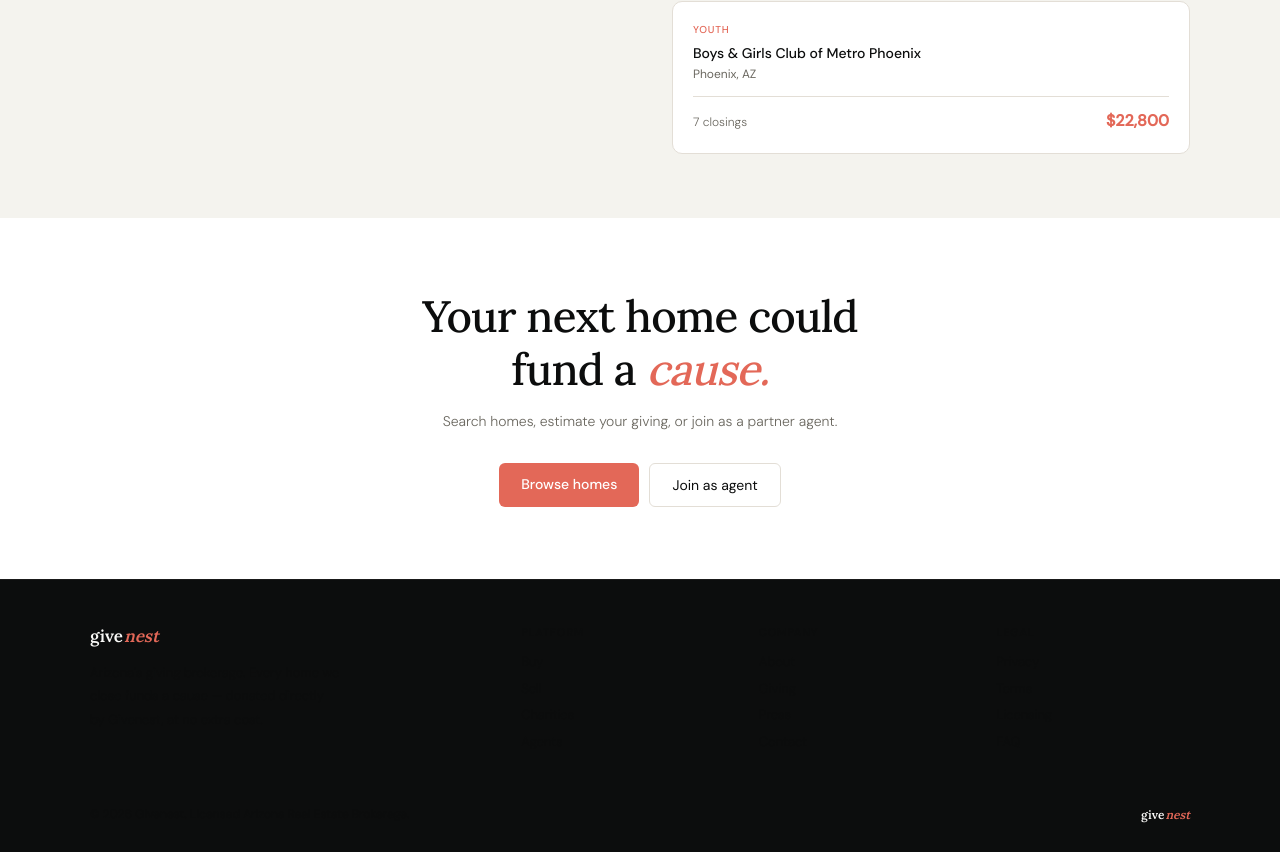
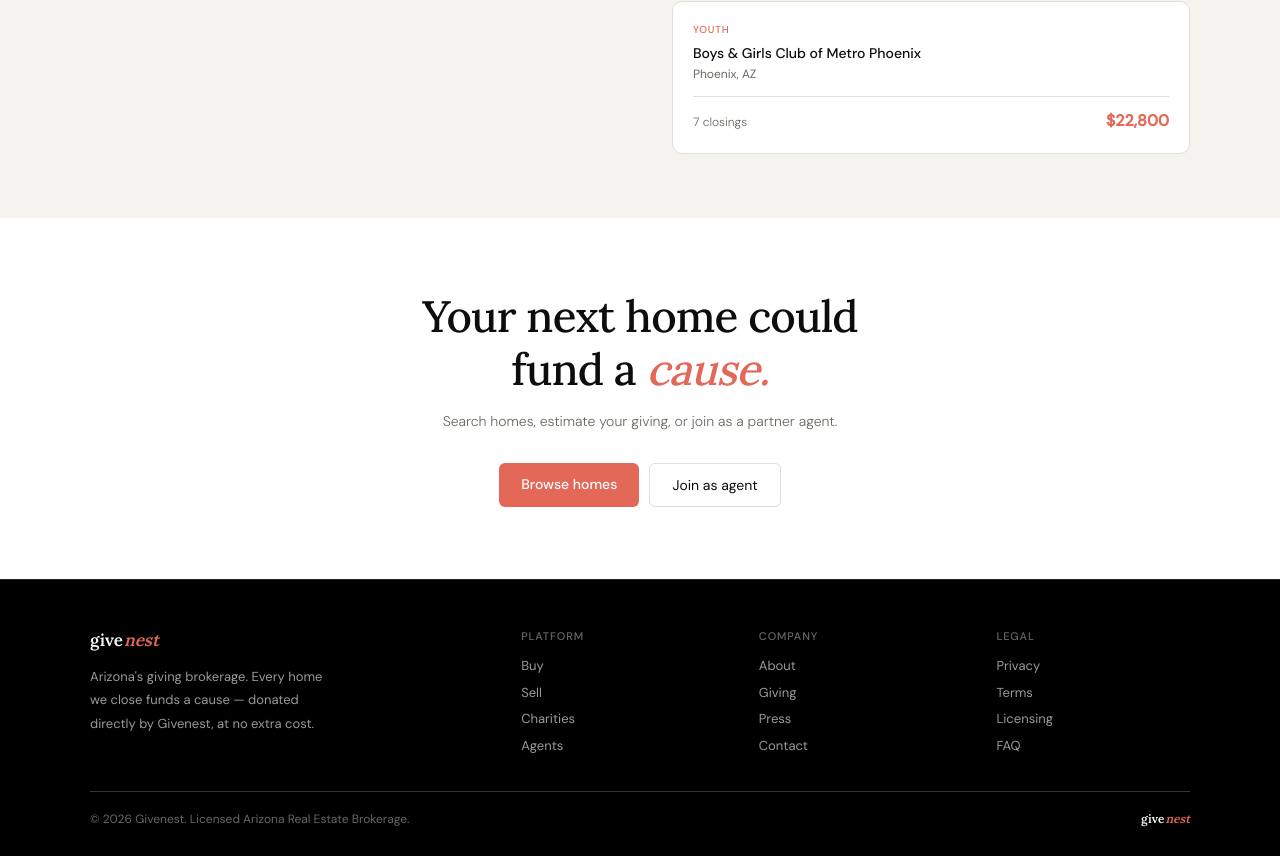
Before and after one commit to dtess85/givenest, a Next.js app: page / in a window 1280 px wide. Shown: the part 1896-2752 px from the top of the page. Built offline with nearby package versions, Linux system fonts and the light colour scheme.

Commit message:
Revert footer to working version with white text

```diff
--- a/components/Footer.tsx
+++ b/components/Footer.tsx
@@ -1,78 +1,81 @@
 import Link from "next/link";
 import Wordmark from "./Wordmark";
 
-const columns = [
-  {
-    title: "Platform",
-    links: [
-      { label: "Buy", href: "/buy" },
-      { label: "Sell", href: "/sell" },
-      { label: "Charities", href: "/charities" },
-      { label: "Agents", href: "/agents" },
-    ],
-  },
-  {
-    title: "Company",
-    links: [
-      { label: "About", href: "#" },
-      { label: "Giving", href: "#" },
-      { label: "Press", href: "#" },
-      { label: "Contact", href: "#" },
-    ],
-  },
-  {
-    title: "Legal",
-    links: [
-      { label: "Privacy", href: "#" },
-      { label: "Terms", href: "#" },
-      { label: "Licensing", href: "#" },
-      { label: "FAQ", href: "#" },
-    ],
-  },
-];
-
 export default function Footer() {
   return (
-    <footer className="border-t border-[#1a1a1a] bg-[#0C0D0D] px-8 pb-7 pt-11">
-      <div className="mx-auto max-w-[1100px]">
-        <div className="mb-9 grid grid-cols-[2fr_1fr_1fr_1fr] gap-11">
+    <div
+      style={{
+        backgroundColor: "#000000",
+        color: "#ffffff",
+        padding: "48px 32px 28px",
+        borderTop: "1px solid #222",
+      }}
+    >
+      <div style={{ maxWidth: 1100, margin: "0 auto" }}>
+        <div
+          style={{
+            display: "grid",
+            gridTemplateColumns: "2fr 1fr 1fr 1fr",
+            gap: 44,
+            marginBottom: 36,
+          }}
+        >
           <div>
-            <div className="mb-3">
+            <div style={{ marginBottom: 12 }}>
               <Wordmark size={17} dark />
             </div>
-            <p className="max-w-[250px] text-[13px] font-light leading-[1.8] text-white/55">
+            <p style={{ color: "#999999", fontSize: 13, lineHeight: 1.8, maxWidth: 250 }}>
               Arizona&apos;s giving brokerage. Every home we close funds a cause
               — donated directly by Givenest, at no extra cost.
             </p>
           </div>
-          {columns.map(({ title, links }) => (
-            <div key={title}>
-              <div className="mb-3 text-[11px] font-medium uppercase tracking-[0.08em] text-white/40">
-                {title}
-              </div>
-              <div className="flex flex-col gap-[7px]">
-                {links.map(({ label, href }) => (
-                  <Link
-                    key={label}
-                    href={href}
-                    className="text-[13px] font-light text-white/55 transition-colors hover:text-white/80"
-                  >
-                    {label}
-                  </Link>
-                ))}
-              </div>
+
+          <div>
+            <div style={{ fontSize: 11, fontWeight: 500, textTransform: "uppercase", letterSpacing: "0.08em", color: "#666666", marginBottom: 12 }}>
+              Platform
             </div>
-          ))}
+            <div style={{ display: "flex", flexDirection: "column", gap: 7 }}>
+              <Link href="/buy" style={{ color: "#999999", fontSize: 13, textDecoration: "none" }}>Buy</Link>
+              <Link href="/sell" style={{ color: "#999999", fontSize: 13, textDecoration: "none" }}>Sell</Link>
+              <Link href="/charities" style={{ color: "#999999", fontSize: 13, textDecoration: "none" }}>Charities</Link>
+              <Link href="/agents" style={{ color: "#999999", fontSize: 13, textDecoration: "none" }}>Agents</Link>
+            </div>
+          </div>
+
+          <div>
+            <div style={{ fontSize: 11, fontWeight: 500, textTransform: "uppercase", letterSpacing: "0.08em", color: "#666666", marginBottom: 12 }}>
+              Company
+            </div>
+            <div style={{ display: "flex", flexDirection: "column", gap: 7 }}>
+              <Link href="#" style={{ color: "#999999", fontSize: 13, textDecoration: "none" }}>About</Link>
+              <Link href="#" style={{ color: "#999999", fontSize: 13, textDecoration: "none" }}>Giving</Link>
+              <Link href="#" style={{ color: "#999999", fontSize: 13, textDecoration: "none" }}>Press</Link>
+              <Link href="#" style={{ color: "#999999", fontSize: 13, textDecoration: "none" }}>Contact</Link>
+            </div>
+          </div>
+
+          <div>
+            <div style={{ fontSize: 11, fontWeight: 500, textTransform: "uppercase", letterSpacing: "0.08em", color: "#666666", marginBottom: 12 }}>
+              Legal
+            </div>
+            <div style={{ display: "flex", flexDirection: "column", gap: 7 }}>
+              <Link href="#" style={{ color: "#999999", fontSize: 13, textDecoration: "none" }}>Privacy</Link>
+              <Link href="#" style={{ color: "#999999", fontSize: 13, textDecoration: "none" }}>Terms</Link>
+              <Link href="#" style={{ color: "#999999", fontSize: 13, textDecoration: "none" }}>Licensing</Link>
+              <Link href="#" style={{ color: "#999999", fontSize: 13, textDecoration: "none" }}>FAQ</Link>
+            </div>
+          </div>
         </div>
-        <div className="mb-[18px] h-px bg-white/10" />
-        <div className="flex justify-between">
-          <div className="text-xs text-white/35">
-            &copy; {new Date().getFullYear()} Givenest. Licensed Arizona Real
-            Estate Brokerage.
-          </div>
+
+        <div style={{ height: 1, backgroundColor: "#333333", marginBottom: 18 }} />
+
+        <div style={{ display: "flex", justifyContent: "space-between" }}>
+          <span style={{ fontSize: 12, color: "#666666" }}>
+            &copy; 2026 Givenest. Licensed Arizona Real Estate Brokerage.
+          </span>
           <Wordmark size={12} dark />
         </div>
       </div>
-    </footer>
+    </div>
   );
 }
```
